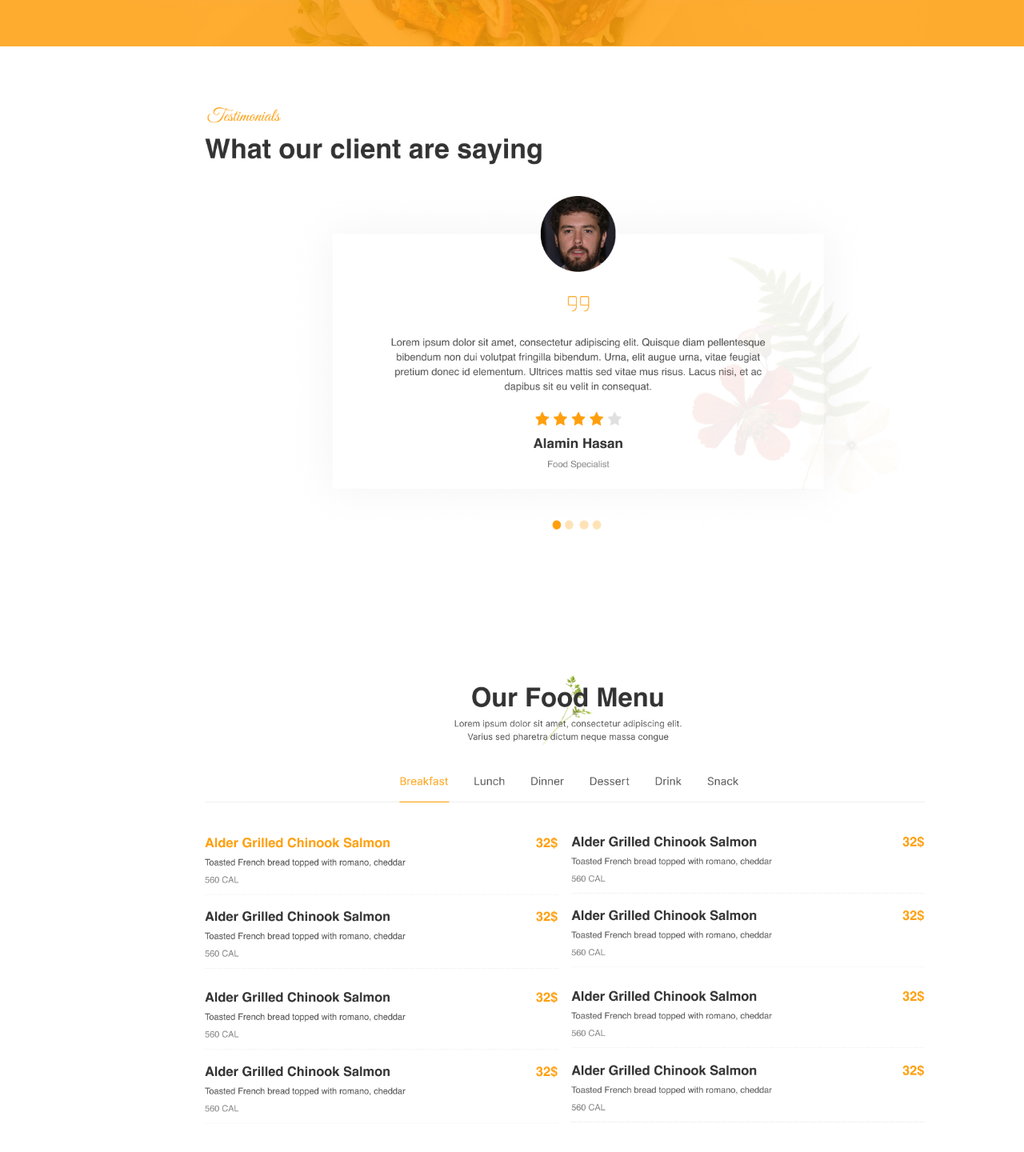
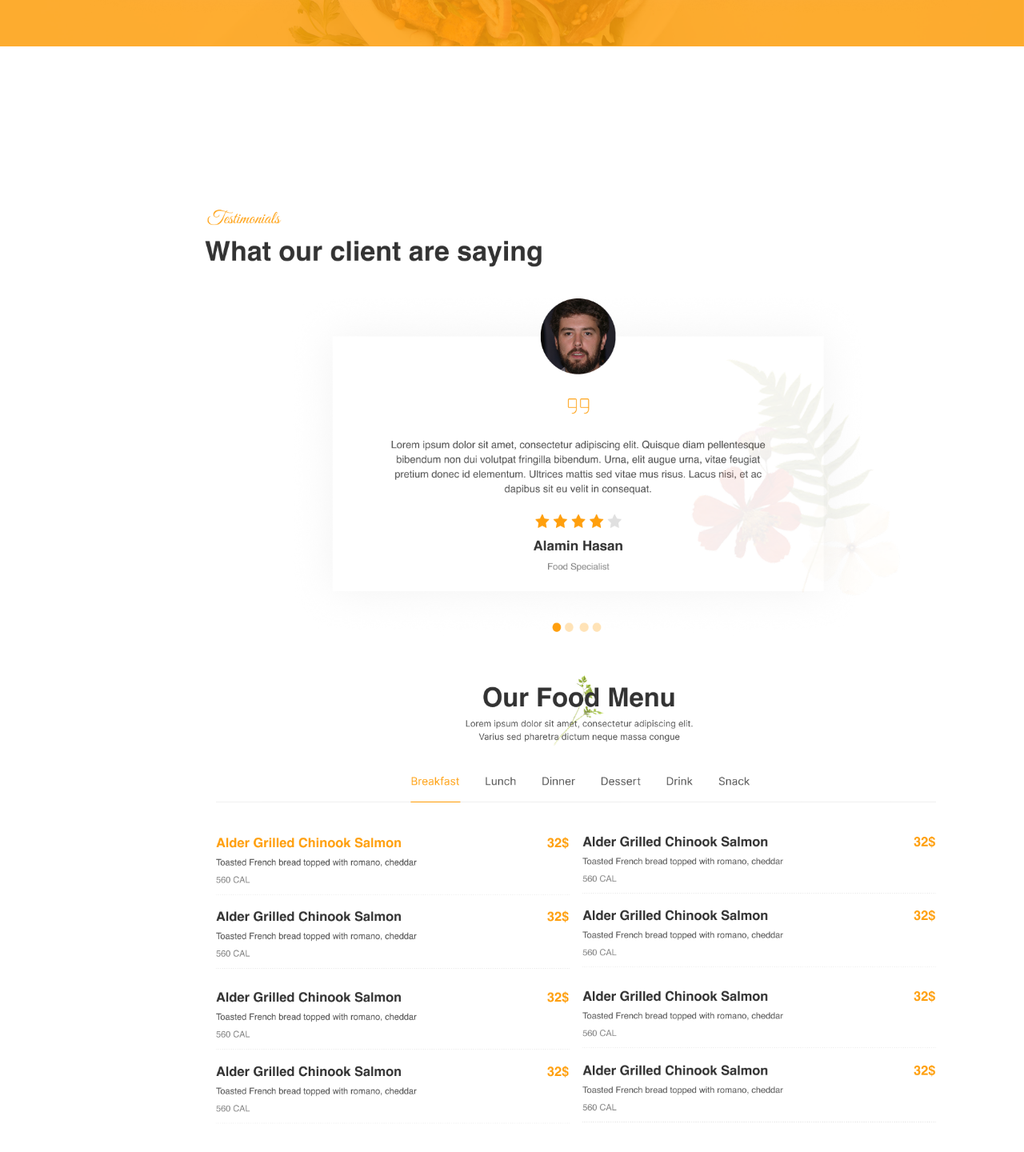
Before and after one commit to ahmed22138/hackathon-3, a Next.js app: page /about in a window 1280 px wide. Shown: the part 2620-4060 px from the top of the page at 80% size. Built offline with nearby package versions, Linux system fonts and the light colour scheme.

Commit message:
Update page.tsx

```diff
--- a/src/app/about/page.tsx
+++ b/src/app/about/page.tsx
@@ -30,14 +30,14 @@ export default function About(){
               <Image src={'/images/Mark Henry (2).png'} alt={'pics'} width={400} height={160} className="md:absolute top-[145vw] left-[45vw]" />
               <Image src={'/images/Mark Henry (3).png'} alt={'pics'} width={400} height={160} className="md:absolute top-[145vw] left-[65vw]" />
               <br/>
-              <Image src={'/images/Testimonials (2).png'} alt={'pics'} width={900} height={160} className="md:absolute top-[185vw] left-[20vw]" />
-              <Image src={'/images/Food Menu.png'} alt={'pics'} width={900} height={160} className="md:absolute top-[240vw] left-[20vw]" />
+              <Image src={'/images/Testimonials (2).png'} alt={'pics'} width={900} height={160} className="md:absolute top-[185vw] left-[20vw] xs:mt-[10vw]" />
+              <Image src={'/images/Food Menu.png'} alt={'pics'} width={900} height={160} className="md:absolute top-[210vw] left-[22vw] xs:mt-[30vw] xs:-ml-3" />
 
             </div>
              <br/>
 
 
-            <div className="md:ml-[54vw] md:-mt-[36vw] md:w-[40vw] xs:ml-4 xs:-mt-[950vw]">
+            <div className="md:ml-[54vw] md:-mt-[36vw] md:w-[40vw] xs:ml-4 xs:-mt-[990vw]">
             <Image src={'/images/Line.png'} alt={'pics'} width={100} height={160}   />
             <h1 className="md:mt-5 md:font-bold md:text-5xl xs:font-semibold xs:text-2xl xs:mt-5">Food is an important part of a Balanced Diet </h1>
             <p className="md:mt-5 md:text-xl xs:mt-4 xs:text-xs">Lorem ipsum dolor sit amet consectetur, adipisicing elit. Aliquam praesentium, aspernatur ullam ipsa quis sit tenetur minus deleniti, earum accusantium qui velit dolores alias sequi est porro totam inventore? Culpa!
@@ -49,16 +49,16 @@ export default function About(){
              <p className="md:-ml-64 md:w-[35vw] md:mt-5 md:mb-8 xs:text-xs xs:mt-4">Lorem ipsum dolor sit amet, consectetur adipisicing elit. Vero consectetur facilis, .</p>
              <br/>
 
-             <h1 className="md:absolute top-[136vw] md:-ml-52 md:text-5xl md:font-semibold md:text-white ">Team Member</h1>
-             <p className="md:absolute top-[140vw] md:-ml-80 md:w-[35vw] md:mb-8 md:text-white">Lorem ipsum dolor sit amet consectetur adipisicing elit. Aliquid temporibus sapiente obcaecati similique eius accusantium veniam quo debitis.</p>
+             <h1 className="md:absolute -top-[96vw] md:-ml-52 md:text-5xl md:font-semibold md:text-white xs:mt-[232vw] xs:text-white">Team Member</h1>
+             <p className="md:absolute top-[140vw] md:-ml-80 md:w-[35vw] md:mb-8 md:text-white xs:text-white">Lorem ipsum dolor sit amet consectetur adipisicing elit. Aliquid temporibus sapiente obcaecati similique eius accusantium veniam quo debitis.</p>
                 </div>
 
 
-                <Image src={'/images/Bg.png'} alt={'pics'} width={1920} height={260} className="md:mt-[50vw] xs:mt-[200vw]" />
+                <Image src={'/images/Bg.png'} alt={'pics'} width={1920} height={260} className="md:mt-[50vw] xs:-mt-[24vw]" />
 
 
                            <div>
-                            <Image src={'/images/Component 75.png'} alt="//" width={1923} height={740} className="md:mt-[140vw] xs:mt-[100vw]"/>
+                            <Image src={'/images/Component 75.png'} alt="//" width={1923} height={740} className="md:mt-[140vw] xs:mt-[600vw]"/>
                             </div>
         </div>
         </div>
```
